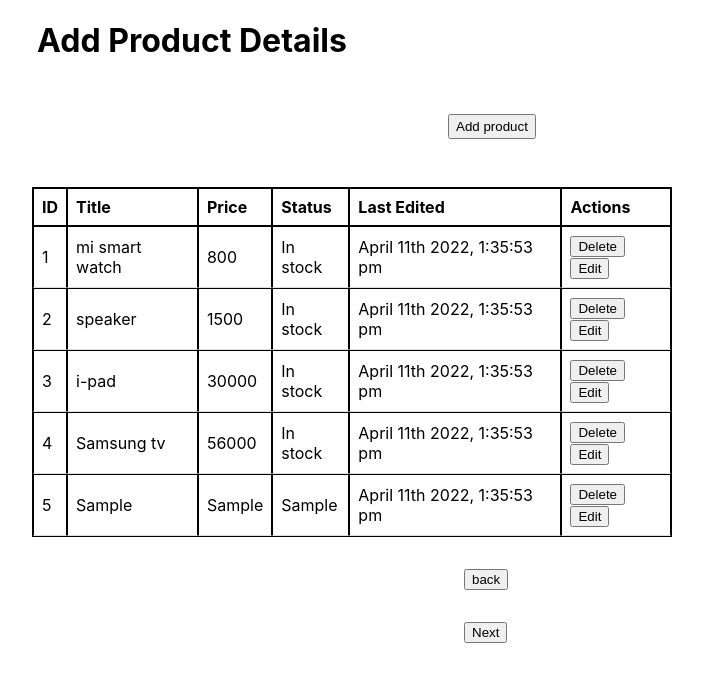
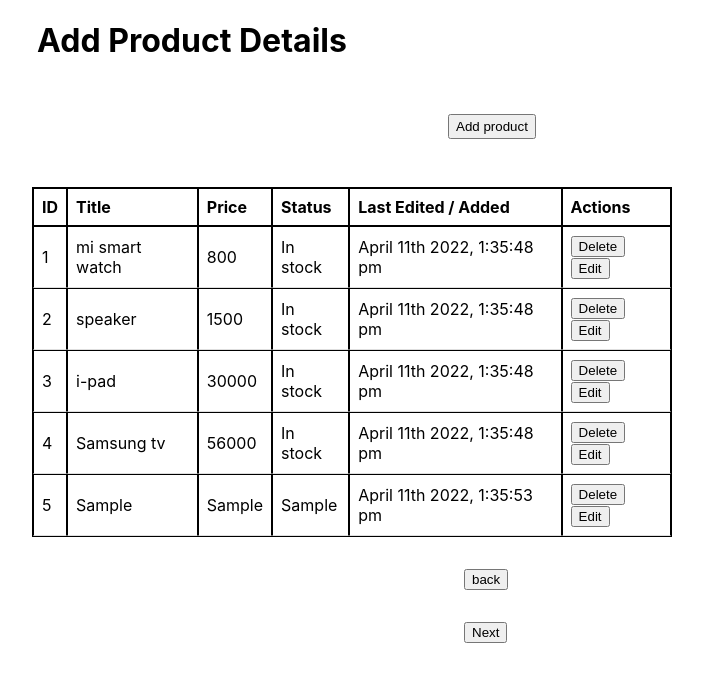
Before and after one commit to dhruvilswebelight/e-commerce, a React (Create React App) app in the folder my-app/: page /add-product in a window 1280 px wide. Both pictures are taken after typing "Sample", "Sample", "Sample" into the empty fields and a click on the button "Add product". Shown: the top 682 px of the page, without its empty margins (448-1151 px from the left). Built offline with nearby package versions, Linux system fonts and the light colour scheme; no server answers.

Commit message:
practical

```diff
--- a/my-app/src/reduxToolkit/features/AddProduct.tsx
+++ b/my-app/src/reduxToolkit/features/AddProduct.tsx
@@ -1,4 +1,6 @@
 import { useDispatch, useSelector } from "react-redux";
+import moment from "moment";
+
 
 import { useHistory } from "react-router-dom";
 import { useState } from "react";
@@ -11,24 +13,29 @@ const AddProduct = () => {
   const [title, setTitle] = useState("");
   const [price, setPrice] = useState("");
   const [status, setStatus] = useState("");
+  const [edit, setEdit] = useState(moment().format("MMMM Do YYYY, h:mm:ss a"));
+
   const [error, setError] = useState(null);
 
   const handleTitle = (e: any) => setTitle(e.target.value);
   const handlePrice = (e: any) => setPrice(e.target.value);
   const handleStatus = (e: any) => setStatus(e.target.value);
+  const handleEdit = (e: any) => setEdit(e.target.value);
+
 
   const productsAmount = useSelector(
     (state: any) => state.products.entities.length
   );
 
   const handleClick = () => {
-    if (title && price && status) {
+    if (title && price && status ) {
       dispatch(
         productAdded({
           id: productsAmount + 1,
           title,
           price,
           status,
+          edit:moment().format("MMMM Do YYYY, h:mm:ss a")
         })
       );
 
@@ -41,6 +48,7 @@ const AddProduct = () => {
     setTitle("");
     setPrice("");
     setStatus("");
+    setEdit(moment().format("MMMM Do YYYY, h:mm:ss a"));
   };
 
   return (
@@ -61,6 +69,10 @@ const AddProduct = () => {
           Status
         </label>
         <input type="text" id="q" onChange={handleStatus} value={status} />
+        <label id="lastEdit">Last Added</label>
+        <label id="time" onChange={handleEdit}>
+          {moment().format("MMMM Do YYYY, h:mm:ss a")}
+        </label>
         {error && error}
         <button onClick={handleClick} id="toolkit_add_edit_product_button">
           Add product
--- a/my-app/src/reduxToolkit/features/EditProduct.tsx
+++ b/my-app/src/reduxToolkit/features/EditProduct.tsx
@@ -1,7 +1,6 @@
 import { useDispatch, useSelector } from "react-redux";
 import { useHistory, useLocation } from "react-router-dom";
 import moment from "moment";
-
 
 import { useState } from "react";
 import { productUpdated } from "./productsSlice";
@@ -20,32 +19,24 @@ const EditProduct = () => {
   const [title, setTitle] = useState(product.title);
   const [price, setPrice] = useState(product.price);
   const [status, setStatus] = useState(product.status);
-  // const [edit, setEdit] = useState(product.LastEdited);
-
+  const [edit, setEdit] = useState(product.edit);
 
   const [error, setError] = useState(null);
 
   const handleTitle = (e: any) => setTitle(e.target.value);
   const handlePrice = (e: any) => setPrice(e.target.value);
   const handleStatus = (e: any) => setStatus(e.target.value);
-  // const handleLastEdited = (e: any) => setEdit(e.target.value);
-
-
-  const handleMoment = (title: any) => {
-
-    console.log(moment().format('MMMM Do YYYY, h:mm:ss a'));
-
-  };
+  const handleEdit = (e: any) => setEdit(e.target.value);
 
   const handleClick = () => {
-    if (title && price && status) {
+    if (title && price && status && edit) {
       dispatch(
         productUpdated({
           id: productId,
           title,
           price,
-          status
-
+          status,
+          edit: moment().format("MMMM Do YYYY, h:mm:ss a"),
         })
       );
 
@@ -54,7 +45,6 @@ const EditProduct = () => {
     } else {
       alert("Fill in all fields");
     }
-
   };
 
   return (
@@ -75,10 +65,19 @@ const EditProduct = () => {
           Status
         </label>
         <input id="q" type="text" onChange={handleStatus} value={status} />
+
+        <label id="lastEdit">Last Edited</label>
+        <label id="time" onChange={handleEdit}>
+          {moment().format("MMMM Do YYYY, h:mm:ss a")}
+        </label>
         {error && error}
-        <button onClick={handleClick}  onChange={handleMoment} id="toolkit_add_edit_product_button">
+        <button
+          onClick={handleClick}
+          value={edit}
+          id="toolkit_add_edit_product_button"
+        >
           Save product
-        </button >
+        </button>
       </div>
     </div>
   );
--- a/my-app/src/reduxToolkit/features/ProductListTable.tsx
+++ b/my-app/src/reduxToolkit/features/ProductListTable.tsx
@@ -1,36 +1,14 @@
 import { productDeleted } from "./productsSlice";
 import { useDispatch, useSelector } from "react-redux";
-import moment from "moment";
-import { useState } from "react";
-import { productUpdated } from "./productsSlice";
 
 import { Link } from "react-router-dom";
 const ProductList = () => {
   const dispatch = useDispatch();
-  const [edit, setEdit] = useState(moment().format("MMMM Do YYYY, h:mm:ss a"));
-  // const handleEdit = (e: any) => setEdit(e.target.value);
 
   const { entities } = useSelector((state: any) => state.products);
   const handleDelete = (id: any) => {
     dispatch(productDeleted({ id }));
   };
-
-
-  const handleMoment = () => {
-    console.log(moment().format("MMMM Do YYYY, h:mm:ss a"));
-  };
-
-  // const handleClick = () => {
-  //   if (edit) {
-  //     dispatch(
-  //       productUpdated({
-  //       edit
-
-  //       })
-  //     );
-
-  // }
-  // };
 
   return (
     <div>
@@ -50,30 +28,24 @@ const ProductList = () => {
               <th>Title</th>
               <th>Price</th>
               <th>Status</th>
-              <th>Last Edited</th>
+              <th>Last Edited / Added</th>
               <th>Actions</th>
             </tr>
           </thead>
           <tbody>
             {entities.length &&
               entities.map(
-                ({ id, title, price, status }: any, i: any) => (
+                ({ id, title, price, status, edit }: any, i: any) => (
                   <tr key={i}>
                     <td>{id}</td>
                     <td>{title}</td>
                     <td>{price}</td>
                     <td>{status}</td>
-                    <td>{(moment().format("MMMM Do YYYY, h:mm:ss a"))}</td>
+                    <td>{edit}</td>
                     <td>
                       <button onClick={() => handleDelete(id)}>Delete</button>
                       <Link to={`/edit-product/${id}`}>
-                        {/* <button onClick={() => handleMoment(title)}>Edit</button> */}
-                        <button
-                          // onClick={()=> handleEdit(handleMoment)}
-                          // onChange={handleEdit}
-                        >
-                          Edit
-                        </button>
+                        <button>Edit</button>
                       </Link>
                     </td>
                   </tr>
--- a/my-app/src/reduxToolkit/features/location.css
+++ b/my-app/src/reduxToolkit/features/location.css
@@ -31,7 +31,7 @@ border: 1px solid black;
 margin: 1rem 6rem 1rem 5.5rem;
 }
 #toolkit_add_edit_product_button{
-    margin: 1rem 0rem 0rem 12rem;
+    margin: 1.5rem 0rem 0rem 12.5rem;
 }
 #toolkit_add_edit_product_header{
     text-align: center;
@@ -43,3 +43,15 @@ margin: 1rem 6rem 1rem 5.5rem;
 td,th{
     border: 1px solid black;
 }
+#time{
+    margin: 1rem 2rem 1rem 5.5rem;
+    border: 1px solid black;
+    padding: 6px 61px 6px 61px;
+    line-height: 2;
+}
+#lastEdit{
+    max-width: 100%;
+    max-height: 100%;
+    display: block;
+    margin: 1.1rem 10rem 1rem 12.6rem;
+}
--- a/my-app/src/reduxToolkit/features/productsSlice.tsx
+++ b/my-app/src/reduxToolkit/features/productsSlice.tsx
@@ -1,4 +1,5 @@
 import { createAsyncThunk, createSlice } from "@reduxjs/toolkit";
+import moment from "moment";
 
 export const fetchProducts = createAsyncThunk(
   "products/fetchProducts",
@@ -13,10 +14,34 @@ const productsSlice = createSlice({
   name: "products",
   initialState: {
     entities: [
-      { id: 1, title: "mi smart watch", price: "800", status: "In stock" },
-      { id: 2, title: "speaker", price: "1500", status: "In stock" },
-      { id: 3, title: "i-pad", price: "30000", status: "In stock" },
-      { id: 4, title: "Samsung tv", price: "56000", status: "In stock" },
+      {
+        id: 1,
+        title: "mi smart watch",
+        price: "800",
+        status: "In stock",
+        edit: moment().format("MMMM Do YYYY, h:mm:ss a"),
+      },
+      {
+        id: 2,
+        title: "speaker",
+        price: "1500",
+        status: "In stock",
+        edit: moment().format("MMMM Do YYYY, h:mm:ss a"),
+      },
+      {
+        id: 3,
+        title: "i-pad",
+        price: "30000",
+        status: "In stock",
+        edit: moment().format("MMMM Do YYYY, h:mm:ss a"),
+      },
+      {
+        id: 4,
+        title: "Samsung tv",
+        price: "56000",
+        status: "In stock",
+        edit: moment().format("MMMM Do YYYY, h:mm:ss a"),
+      },
     ],
     // loading: false,
   },
@@ -25,7 +50,7 @@ const productsSlice = createSlice({
       state.entities.push(action.payload);
     },
     productUpdated(state: any, action: any) {
-      const { id, title, price, status} = action.payload;
+      const { id, title, price, status, edit } = action.payload;
       const existingProduct = state.entities.find(
         (product: any) => product.id === id
       );
@@ -33,6 +58,7 @@ const productsSlice = createSlice({
         existingProduct.title = title;
         existingProduct.price = price;
         existingProduct.status = status;
+        existingProduct.edit = edit;
       }
     },
     productDeleted(state, action) {
```
Also changed, not shown: my-app/src/HomePage/index.tsx (+3 -7 lines).
